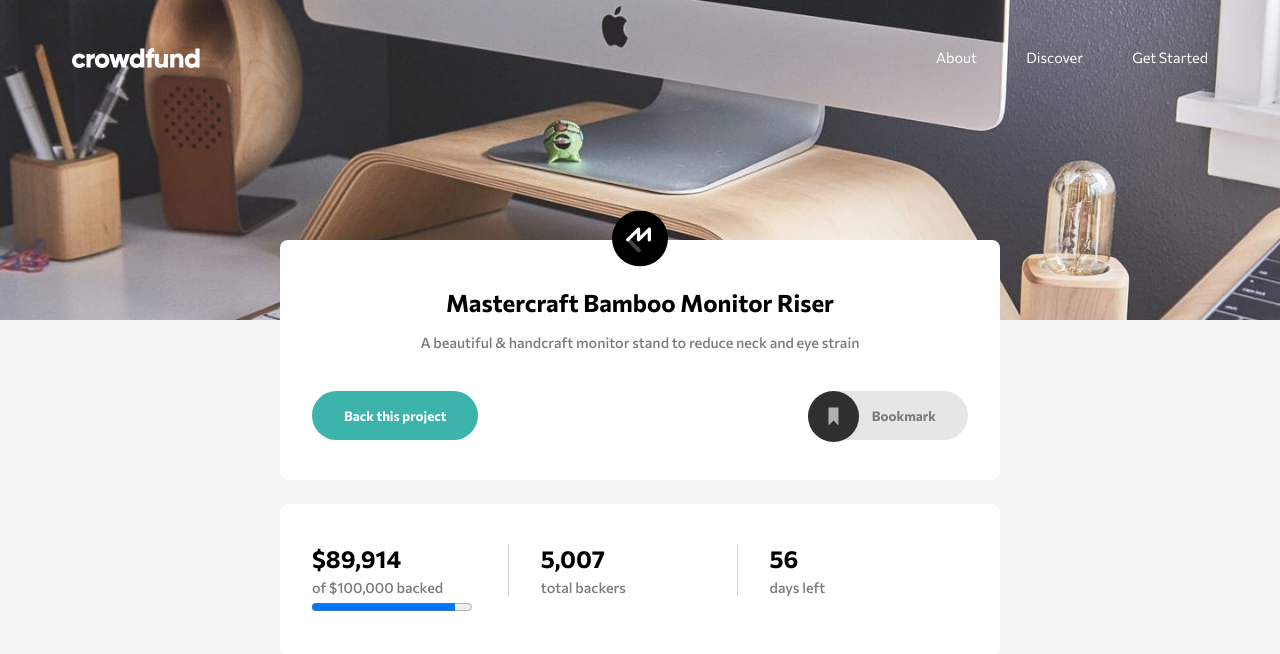
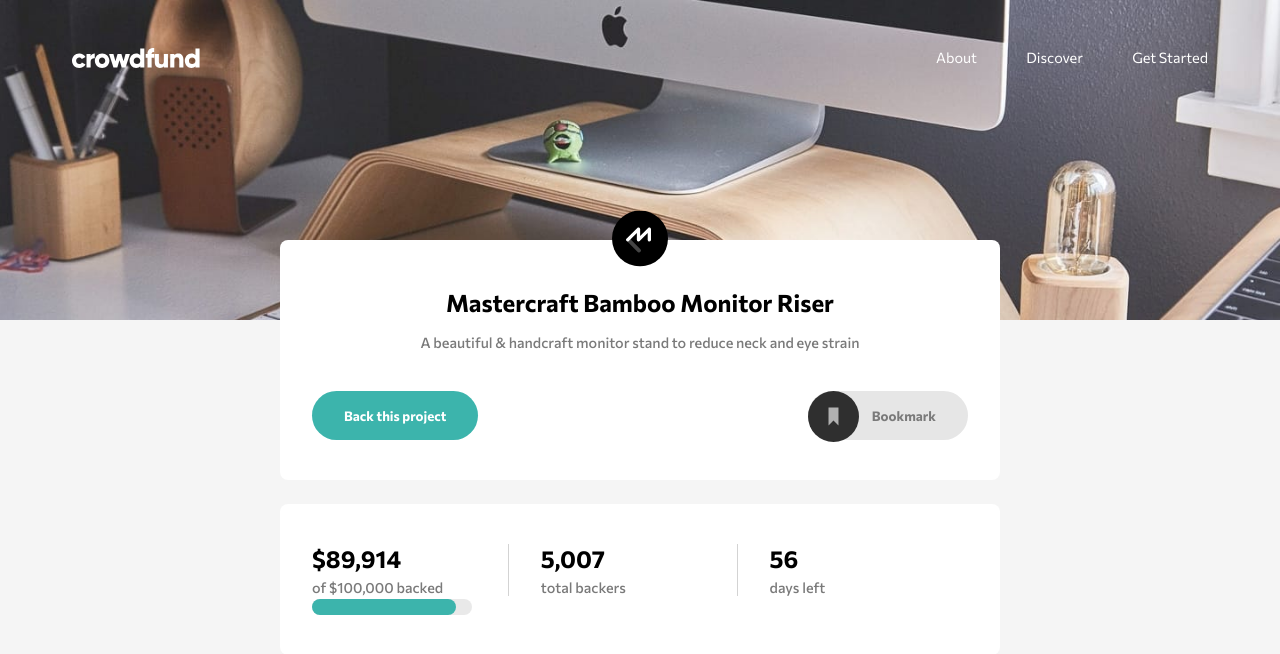
Before and after one commit to RayaneBengaoui/FM_challenge17_Crowfunding_Page, a React (Create React App) app: page / in a window 1280 px wide. Shown: the top 654 px of the page. Built offline with nearby package versions, Linux system fonts and the light colour scheme.

Commit message:
Styling progress bar with browser compatibility

```diff
--- a/src/components/Dashboard.js
+++ b/src/components/Dashboard.js
@@ -91,6 +91,23 @@ const Stats = styled.div`
     }
   }
 `;
-const ProgressionBar = styled.progress``;
+const ProgressionBar = styled.progress`
+  -webkit-appearance: none;
+  color: hsl(176, 50%, 47%);
+  border-radius: 10px;
+  ::-webkit-progress-bar {
+    background-color: #e9e9e9;
+    border-radius: 10px;
+  }
+
+  ::-webkit-progress-value {
+    background-color: hsl(176, 50%, 47%);
+    border-radius: 10px;
+  }
+  ::-moz-progress-bar {
+    background-color: hsl(176, 50%, 47%);
+    border-radius: 10px;
+  }
+`;
 
 export default Dashboard;
```
